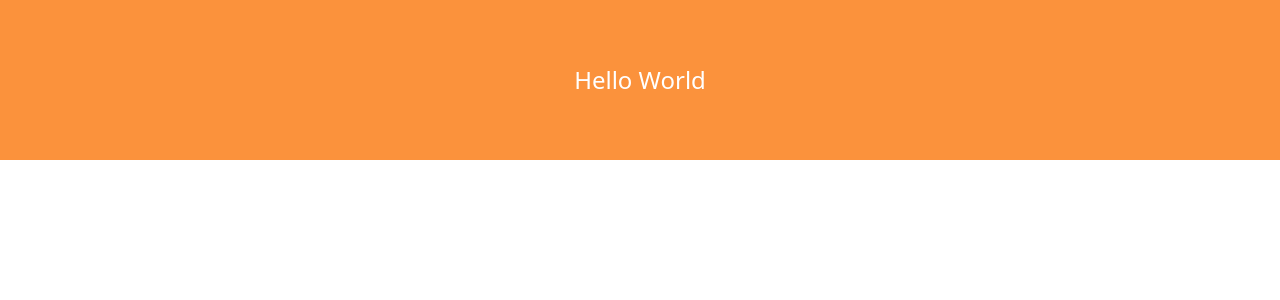
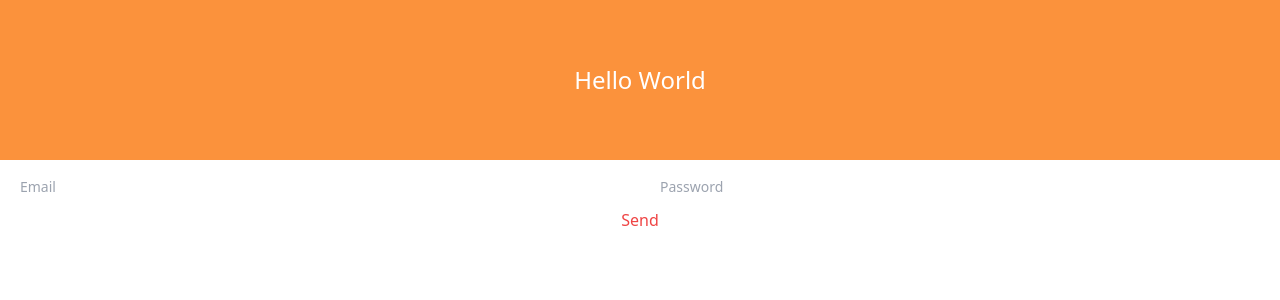
Before and after one commit to TalhaSeven/CRM-frontend, a Next.js app: page / in a window 1280 px wide. Shown: the top 300 px of the page. Built offline with nearby package versions, Linux system fonts and the light colour scheme.

Commit message:
Add login form and submit functionality

```diff
--- a/src/pages/index.tsx
+++ b/src/pages/index.tsx
@@ -1,14 +1,80 @@
+import Image from "next/image";
 import { Inter } from "next/font/google";
+import Input from "@/components/input";
+import { useForm } from "react-hook-form";
+import * as yup from "yup";
+import { yupResolver } from "@hookform/resolvers/yup";
+import { useDispatch } from "react-redux";
+import { AppDispatch } from "@/store";
+import { login } from "@/store/apps/login";
 
 const inter = Inter({ subsets: ["latin"] });
 
+type FormValues = {
+  email: string;
+  password: string;
+};
+const loginFormSchema = yup.object().shape({
+  email: yup.string().required("Please enter your email"),
+  password: yup.string().required("Please enter your password"),
+});
+
+const defaultValues: FormValues = {
+  email: "",
+  password: "",
+};
+
 export default function Home() {
+  // ** Redux
+  const dispatch = useDispatch<AppDispatch>();
+
+  const {
+    register,
+    control,
+    handleSubmit,
+    reset,
+    formState: { errors },
+  } = useForm<FormValues>({
+    defaultValues,
+    resolver: yupResolver(loginFormSchema),
+  });
+
+  const onSubmit = (payload: FormValues) => {
+    dispatch(login(payload));
+    reset(defaultValues);
+  };
   return (
     <>
       <h1 className="text-center text-2xl text-white bg-orange-400 flex justify-center items-center h-40">
         Hello World
       </h1>
-
+      <form onSubmit={handleSubmit(onSubmit)}>
+        <div className="flex flex-wrap justify-center items-center text-center">
+          <div className="w-full md:w-1/2 px-1">
+            <Input
+              type="text"
+              placeholder="Email"
+              className="mt-1"
+              rounded="rounded-2xl"
+              {...register("email", { required: true })}
+            />
+            {errors.email && <>{errors.email.message}</>}
+          </div>
+          <div className="w-full md:w-1/2 px-1">
+            <Input
+              type="text"
+              placeholder="Password"
+              className="mt-1"
+              rounded="rounded-2xl"
+              {...register("password", { required: true })}
+            />
+            {errors.password && <>{errors.password.message}</>}
+          </div>
+          <div className="w-full md:w-2/2 px-1">
+            <button type="submit" className="text-red-500">Send</button>
+          </div>
+        </div>
+      </form>
     </>
   );
 }
```
